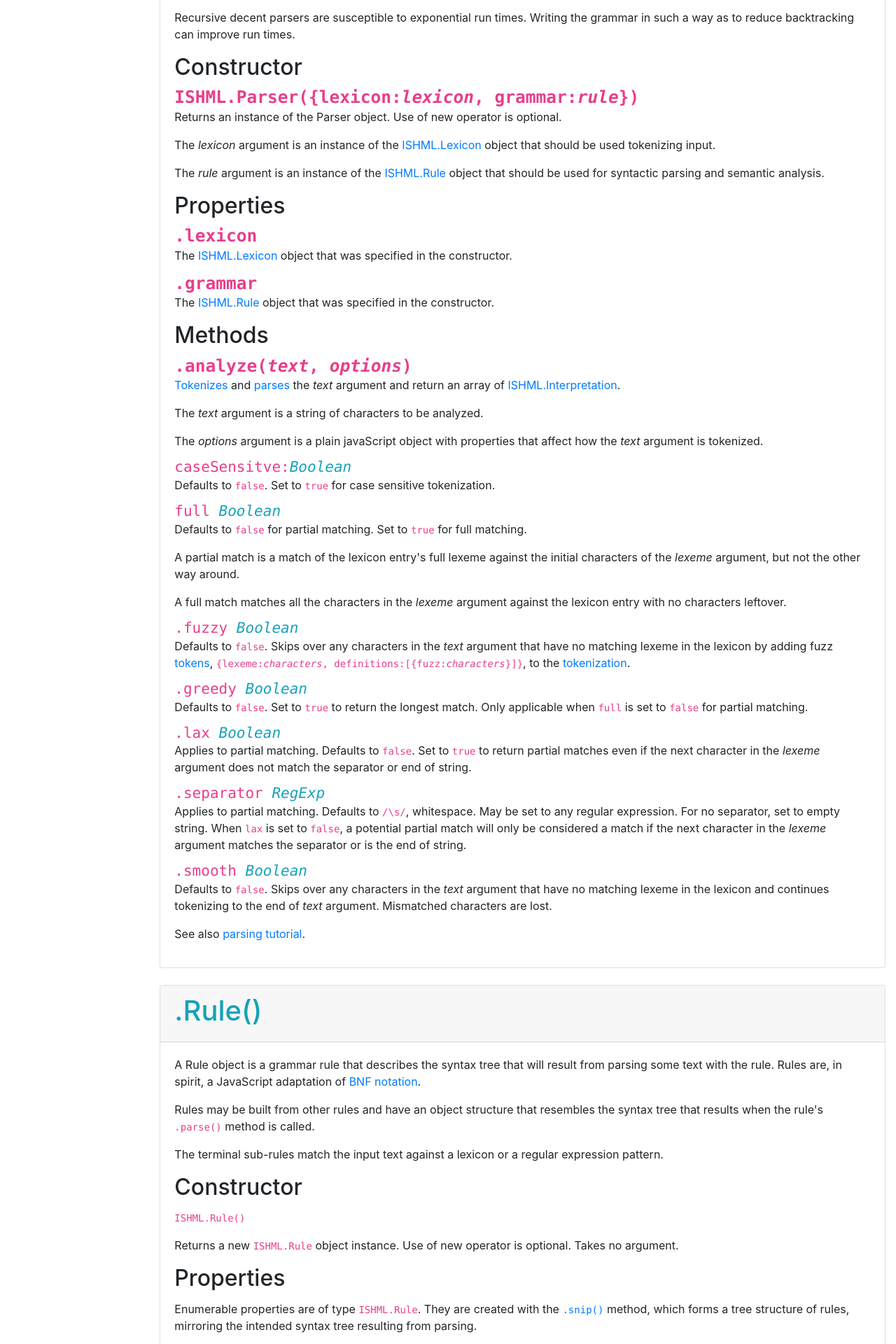
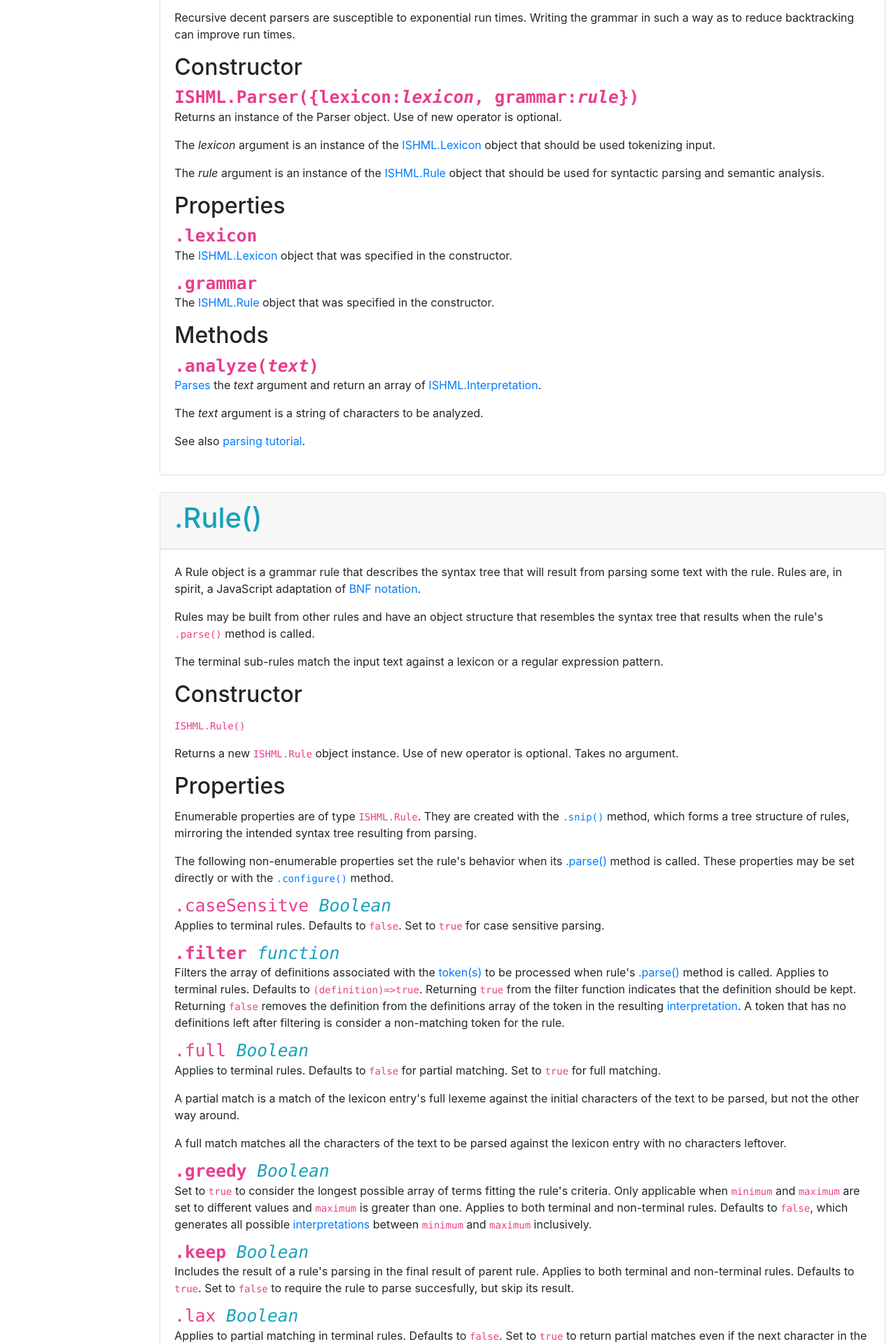
Before and after one commit to bikibird/ishml, a Jekyll site: the page built from docs/apiNew.html, in a window 1280 px wide. Shown: the part 3080-5000 px from the top of the page at 70% size. Built offline with Jekyll 4.4.1, drawn with Linux system fonts in a browser that asks for light colours; some of the changed text lies outside the part shown.

Commit message:
Revised API

```diff
--- a/docs/api/parser.html
+++ b/docs/api/parser.html
@@ -20,35 +20,10 @@
 		<p class="card-text">The <a href="#ISHML-Rule">ISHML.Rule</a> object that was specified in the constructor.</p>
 
 		<h2 class="card-title">Methods</h2>
-		<h3 class="card-subtitle" id="parser-analyze"><code><b>.analyze(<i>text</i>, <i>options</i>)</b></code></h3>
-		<p class="card-text"><a href="#lexicon-tokenize">Tokenizes</a> and <a href="#rule-parse">parses</a> the <i>text</i> argument and return an array of <a href="#interpretation">ISHML.Interpretation</a>.</p>
+		<h3 class="card-subtitle" id="parser-analyze"><code><b>.analyze(<i>text</i>)</b></code></h3>
+		<p class="card-text"><a href="#lexicon-tokenize"><a href="#rule-parse">Parses</a> the <i>text</i> argument and return an array of <a href="#interpretation">ISHML.Interpretation</a>.</p>
 
 		<p class="card-text">The <i>text</i> argument is a string of characters to be analyzed.</p>
-		<p class="card-text">The <i>options</i> argument is a plain javaScript object with properties that affect how the <i>text</i> argument is tokenized.</p>
-
-		<h4 class="card-subtitle"><code>caseSensitve:<i class="text-info">Boolean</i></code></h4>
-		<p class="card-text">Defaults to <code>false</code>. Set to <code>true</code> for case sensitive tokenization.</p>
-
-		<h4 class="card-subtitle"><code>full <i class="text-info">Boolean</i></code></h4>
-		<p class="card-text">Defaults to <code>false</code> for partial matching. Set to <code>true</code> for full matching.</p>
-		<p class="card-text">A partial match is a match of the lexicon entry's full lexeme against the initial characters of the <i>lexeme</i> argument, but not the other way around.</p>
-		<p class="card-text">A full match matches all the characters in the <i>lexeme</i> argument against the lexicon entry with no characters leftover.</p>
-
-		<h4 class="card-subtitle"><code>.fuzzy <i class="text-info">Boolean</i></code></h4>
-		<p class="card-text">Defaults to <code>false</code>. Skips over any characters in the <i>text</i> argument that have no matching lexeme in the lexicon by adding fuzz <a href="#token">tokens</a>, <code>{lexeme:<i>characters</i>, definitions:[{fuzz:<i>characters</i>}]}</code>, to the <a href="#tokenization">tokenization</a>.</p>
-
-		<h4 class="card-subtitle"><code>.greedy <i class="text-info">Boolean</i></code></h4>
-		<p class="card-text">Defaults to <code>false</code>. Set to <code>true</code> to return the longest match. Only applicable when <code>full</code> is set to <code>false</code> for partial matching.</p>
-
-		<h4 class="card-subtitle"><code>.lax <i class="text-info">Boolean</i></code></h4>
-		<p class="card-text">Applies to partial matching. Defaults to <code>false</code>. Set to <code>true</code> to return partial matches even if the next character in the <i>lexeme</i> argument does not match the separator or end of string.</p>
-
-		<h4 class="card-subtitle"><code>.separator <i class="text-info">RegExp</i></code></h4>
-		<p class="card-text">Applies to partial matching. Defaults to <code>/\s/</code>, whitespace. May be set to any regular expression. For no separator, set to empty string. When <code>lax</code> is set to <code>false</code>, a potential partial match will only be considered a match if the next character in the <i>lexeme</i> argument matches the separator or is the end of string.</p>
-
-		<h4 class="card-subtitle"><code>.smooth <i class="text-info">Boolean</i></code></h4>
-		<p class="card-text">Defaults to <code>false</code>. Skips over any characters in the <i>text</i> argument that have no matching lexeme in the lexicon and continues tokenizing to the end of <i>text</i> argument. Mismatched characters are lost.</p>
-
 		<p>See also <a href="parsing.html">parsing tutorial</a>.</p>
 	</div>
 </div>
--- a/docs/api/rule.html
+++ b/docs/api/rule.html
@@ -17,7 +17,7 @@
 		<p class="card-text">Applies to terminal rules. Defaults to <code>false</code>. Set to <code>true</code> for case sensitive parsing.</p>
 		<h3 class="card-subtitle" id="rule-filter"><code><b>.filter</b> <i class="text-info">function</i></code></h3>
 		<p class="card-text">Filters the array of definitions associated with the <a href="#token">token(s)</a> to be processed when rule's <a href="#rule-parse">.parse()</a> method is called. Applies to terminal rules. Defaults to <code>(definition)=>true</code>. Returning <code>true</code> from the filter function indicates that the definition should be kept. Returning <code>false</code> removes the definition from the definitions array of the token in the resulting <a href="#interpretation">interpretation</a>. A token that has no definitions left after filtering is consider a non-matching token for the rule.</p>
-		<h3 class="card-subtitle"><code>.full <i class="text-info">Boolean</i></code><h3>
+		<h3 class="card-subtitle"><code>.full <i class="text-info">Boolean</i></code></h3>
 		<p class="card-text">Applies to terminal rules. Defaults to <code>false</code> for partial matching. Set to <code>true</code> for full matching.</p>
 		<p class="card-text">A partial match is a match of the lexicon entry's full lexeme against the initial characters of the text to be parsed, but not the other way around.</p>
 		<p class="card-text">A full match matches all the characters of the text to be parsed against the lexicon entry with no characters leftover.</p>
```
